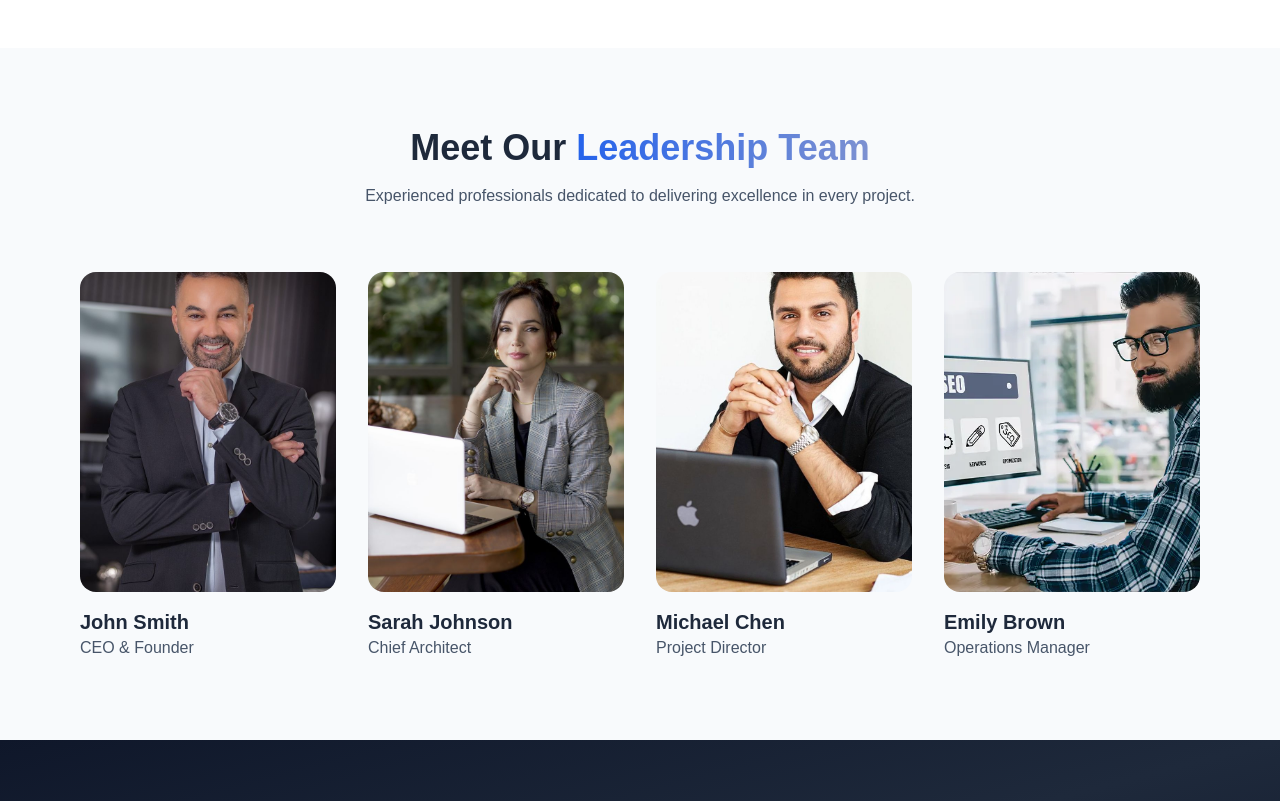
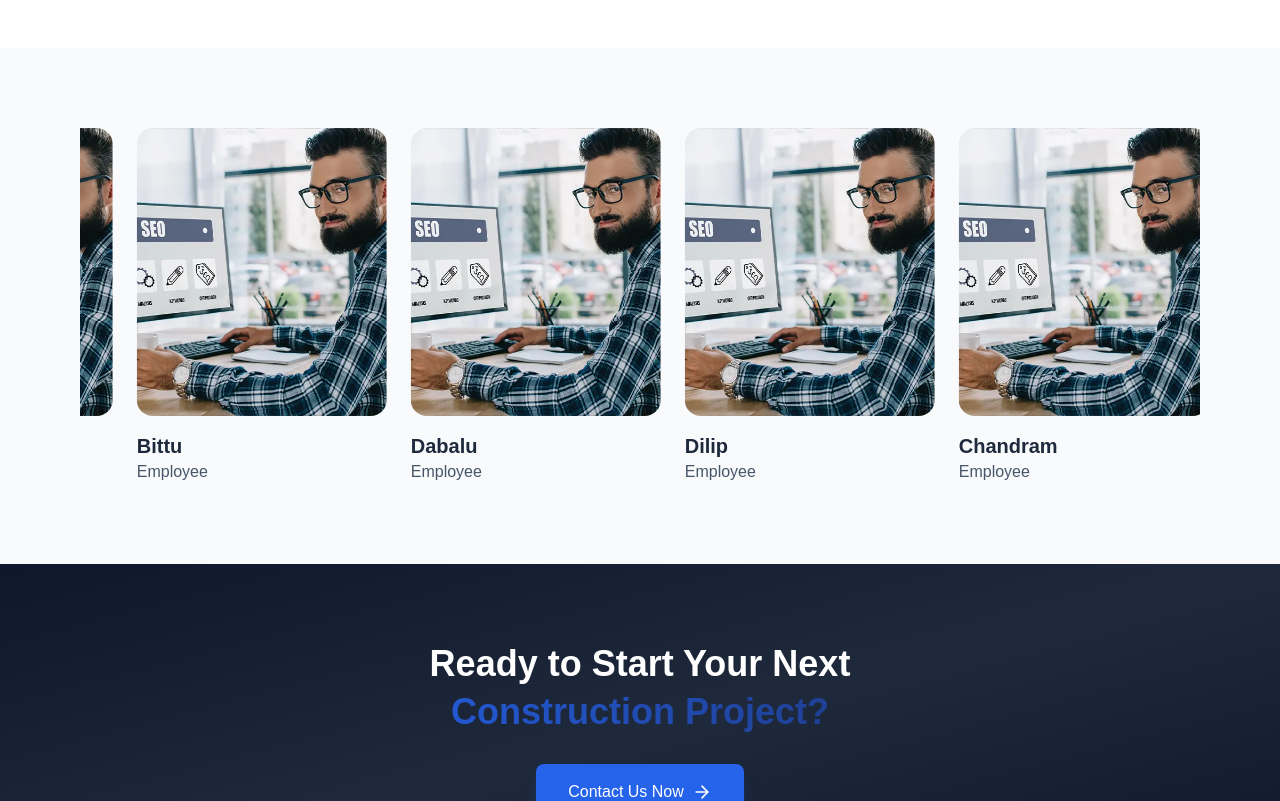
Before and after one commit to David-t-moses/construction, a Next.js app: page /about in a window 1280 px wide. Shown: the part 1100-1901 px from the top of the page. Built offline with nearby package versions, Linux system fonts and the light colour scheme.

Commit message:
enhance motion

```diff
--- a/app/globals.css
+++ b/app/globals.css
@@ -29,6 +29,19 @@ body {
   }
 }
 
+@keyframes scroll-team {
+  0% {
+    transform: translateX(0);
+  }
+  100% {
+    transform: translateX(calc(-250px * 13));
+  }
+}
+
 .animate-scroll {
-  animation: scroll 5s linear infinite;
+  animation: scroll 1s linear infinite;
 }
+
+.animate-scroll-team {
+  animation: scroll-team 8s linear infinite;
+}
--- a/components/Footer.tsx
+++ b/components/Footer.tsx
@@ -62,7 +62,7 @@ export default function Footer() {
                       className="text-text-light hover:text-primary flex items-center space-x-1"
                     >
                       <span>{item}</span>
-                      <ArrowUpRight className="w-4 h-4" />
+                      <ArrowUpRight className="w-4 h-4 flex-shrink-0" />
                     </Link>
                   </motion.li>
                 )
--- a/components/TeamSection.tsx
+++ b/components/TeamSection.tsx
@@ -6,8 +6,8 @@ import { Linkedin, Twitter } from "lucide-react";
 
 const team = [
   {
-    name: "John Smith",
-    position: "CEO & Founder",
+    name: "Harsh Singh",
+    position: "Superviser",
     image: "/cl-1.jpg",
     social: {
       linkedin: "#",
@@ -15,8 +15,8 @@ const team = [
     },
   },
   {
-    name: "Sarah Johnson",
-    position: "Chief Architect",
+    name: "Pritam Sawant",
+    position: "Site Manger",
     image: "/cl-2.jpg",
     social: {
       linkedin: "#",
@@ -24,8 +24,8 @@ const team = [
     },
   },
   {
-    name: "Michael Chen",
-    position: "Project Director",
+    name: "Vijay",
+    position: "Employee",
     image: "/cl-3.jpg",
     social: {
       linkedin: "#",
@@ -33,8 +33,89 @@ const team = [
     },
   },
   {
-    name: "Emily Brown",
-    position: "Operations Manager",
+    name: "Bittu",
+    position: "Employee",
+    image: "/cl-4.webp",
+    social: {
+      linkedin: "#",
+      twitter: "#",
+    },
+  },
+  {
+    name: "Vinay Singh",
+    position: "Site Engineer",
+    image: "/cl-4.webp",
+    social: {
+      linkedin: "#",
+      twitter: "#",
+    },
+  },
+  {
+    name: "Divyahsh Singh",
+    position: "Site Engineer",
+    image: "/cl-4.webp",
+    social: {
+      linkedin: "#",
+      twitter: "#",
+    },
+  },
+  {
+    name: "Rajkumar Shukla",
+    position: "Superviser",
+    image: "/cl-4.webp",
+    social: {
+      linkedin: "#",
+      twitter: "#",
+    },
+  },
+  {
+    name: "Nikhil",
+    position: "Site Engineer",
+    image: "/cl-4.webp",
+    social: {
+      linkedin: "#",
+      twitter: "#",
+    },
+  },
+  {
+    name: "Jagram",
+    position: "Employee",
+    image: "/cl-4.webp",
+    social: {
+      linkedin: "#",
+      twitter: "#",
+    },
+  },
+  {
+    name: "Bittu",
+    position: "Employee",
+    image: "/cl-4.webp",
+    social: {
+      linkedin: "#",
+      twitter: "#",
+    },
+  },
+  {
+    name: "Dabalu",
+    position: "Employee",
+    image: "/cl-4.webp",
+    social: {
+      linkedin: "#",
+      twitter: "#",
+    },
+  },
+  {
+    name: "Dilip",
+    position: "Employee",
+    image: "/cl-4.webp",
+    social: {
+      linkedin: "#",
+      twitter: "#",
+    },
+  },
+  {
+    name: "Chandram",
+    position: "Employee",
     image: "/cl-4.webp",
     social: {
       linkedin: "#",
@@ -47,35 +128,16 @@ export default function TeamSection() {
   return (
     <section className="py-20 bg-slate-50">
       <div className="container mx-auto px-4 max-w-6xl">
+        {/* Header remains the same */}
+
+        <div className="relative overflow-hidden">
+          <div className="flex animate-scroll-team">
+            {[...team, ...team].map((member, index) => (
               <motion.div
-          initial={{ opacity: 0, y: 20 }}
-          whileInView={{ opacity: 1, y: 0 }}
-          viewport={{ once: true }}
-          className="text-center mb-16"
+                key={`${member.name}-${index}`}
+                className="flex-shrink-0 w-[250px] mx-3 group"
               >
-          <h2 className="text-3xl md:text-4xl font-bold text-slate-800">
-            Meet Our{" "}
-            <span className="bg-gradient-to-r from-primary to-primary-dark bg-clip-text text-transparent">
-              Leadership Team
-            </span>
-          </h2>
-          <p className="mt-4 text-slate-600 max-w-2xl mx-auto">
-            Experienced professionals dedicated to delivering excellence in
-            every project.
-          </p>
-        </motion.div>
-
-        <div className="grid md:grid-cols-2 lg:grid-cols-4 gap-8">
-          {team.map((member, index) => (
-            <motion.div
-              key={member.name}
-              initial={{ opacity: 0, y: 20 }}
-              whileInView={{ opacity: 1, y: 0 }}
-              viewport={{ once: true }}
-              transition={{ delay: index * 0.1 }}
-              className="group"
-            >
-              <div className="relative h-80 rounded-2xl overflow-hidden mb-4">
+                <div className="relative h-72 rounded-2xl overflow-hidden mb-4">
                   <Image
                     src={member.image}
                     alt={member.name}
@@ -107,6 +169,7 @@ export default function TeamSection() {
             ))}
           </div>
         </div>
+      </div>
     </section>
   );
 }
--- a/components/WhyChooseUs.tsx
+++ b/components/WhyChooseUs.tsx
@@ -241,11 +241,11 @@ export default function WhyChooseUs() {
           </div>
 
           <div className="relative overflow-hidden">
-            <div className="flex animate-scroll">
+            <div className="flex animate-scroll-team">
               {[...clients, ...clients].map((client, index) => (
                 <motion.div
                   key={`${client.name}-${index}`}
-                  className="flex-shrink-0 w-[300px] mx-4"
+                  className="flex-shrink-0 w-[300px] mx-3"
                 >
                   <div className="bg-white p-6 rounded-xl shadow-lg hover:shadow-xl transition-shadow">
                     <div className="h-24 flex items-center justify-center mb-4">
```
Lines whose indentation alone changed are shown as unchanged.
